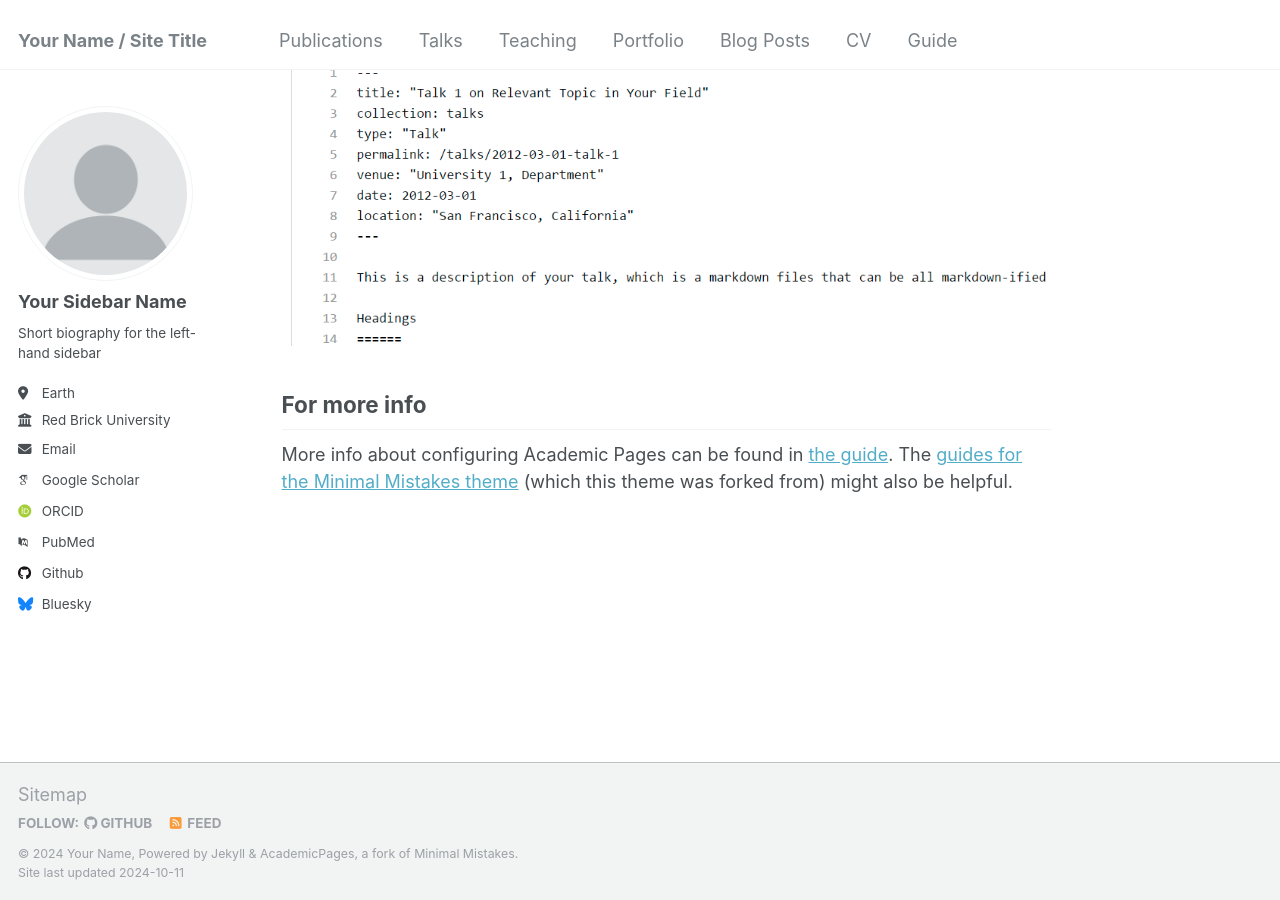
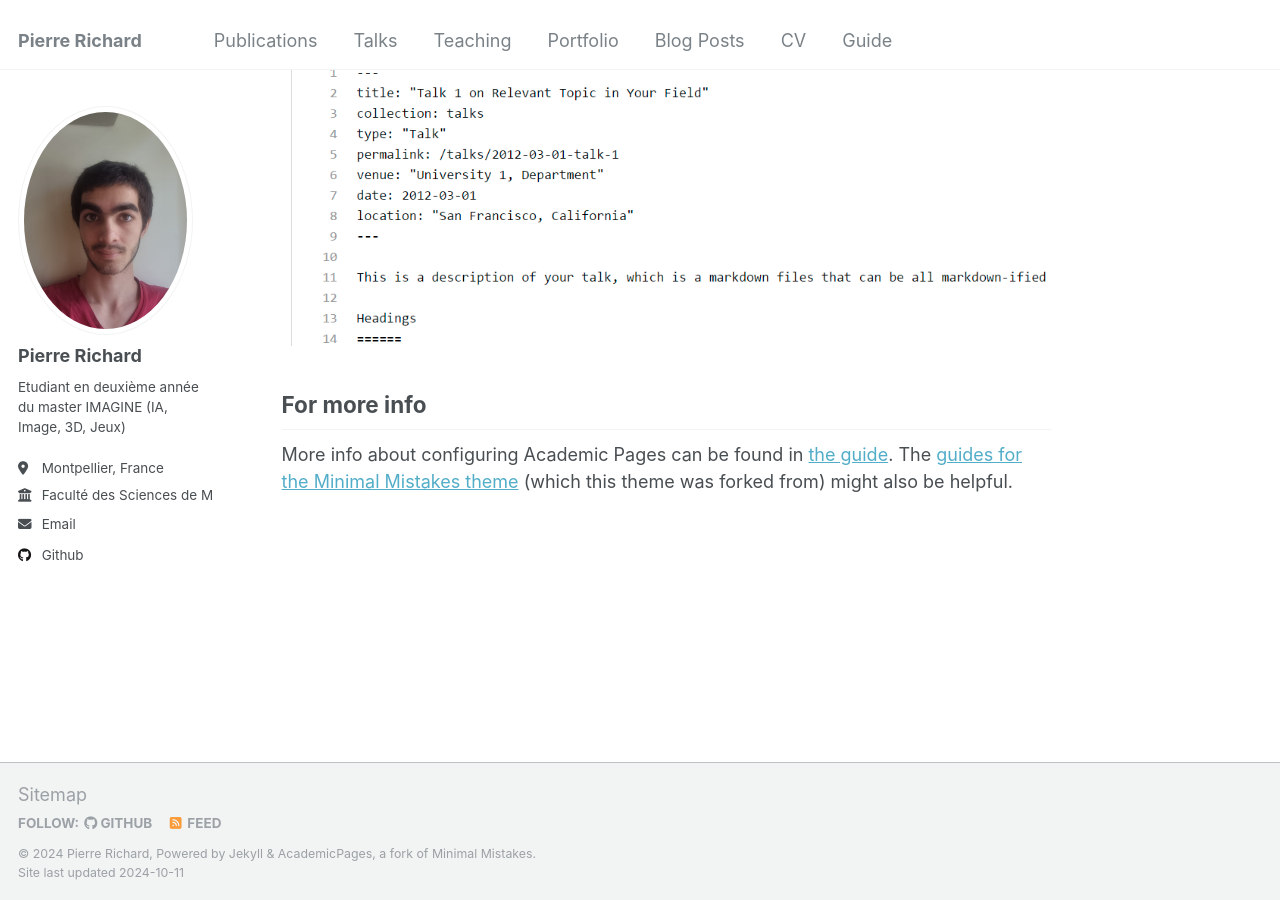
Before and after one commit to Ranger1986/Ranger1986.github.io, a Jekyll site: the page built from _pages/about.md, in a window 1280 px wide and 900 px high, scrolled down 2643 px. Built offline with Jekyll 4.4.1, drawn with Linux system fonts in a browser that asks for light colours; some web fonts are replaced.

Commit message:
Update _config.yml
update config with personal info

```diff
--- a/_config.yml
+++ b/_config.yml
@@ -8,47 +8,47 @@
 
 # Basic Site Settings
 locale                   : "en-US"
-title                    : "Your Name / Site Title"
+title                    : "Pierre Richard"
 title_separator          : "-"
-name                     : &name "Your Name"
-description              : &description "personal description"
-url                      : https://academicpages.github.io # the base hostname & protocol for your site e.g. "https://mmistakes.github.io"
+name                     : &name "Pierre Richard"
+description              : &description "Site portefolio de Pierre Richard"
+url                      : https://Ranger1986.github.io # the base hostname & protocol for your site e.g. "https://mmistakes.github.io"
 baseurl                  : "" # the subpath of your site, e.g. "/blog"
-repository               : "academicpages/academicpages.github.io"
+repository               : "Ranger1986/Ranger1986.github.io"
 
 # Site Author - The following control what appear as part of the author content on the side bar.
 #               If a field is blank the icon and link will not appear, otherwise it will be shown.
 #               Additional customization can be done by editing /_includes/author-profile.html
 author:
   # Biographic information
-  avatar           : "profile.png"
-  name             : "Your Sidebar Name"
+  avatar           : "Me.jpeg"
+  name             : "Pierre Richard"
   pronouns         : # example: "she/her"
-  bio              : "Short biography for the left-hand sidebar"
-  location         : "Earth"
-  employer         : "Red Brick University"
+  bio              : "Etudiant en deuxième année du master IMAGINE (IA, Image, 3D, Jeux)"
+  location         : "Montpellier, France"
+  employer         : "Faculté des Sciences de Montpellier"
   uri              : # URL
-  email            : "none@example.org"
+  email            : "pierre6richard7@gmail.com"
 
   # Academic websites
   arxiv            : # URL - Update with the correct link to your profile
-  googlescholar    : "https://scholar.google.com/citations?user=PS_CX0AAAAAJ"
+  googlescholar    :  #"https://scholar.google.com/citations?user=PS_CX0AAAAAJ"
   impactstory      : # URL
-  orcid            : "http://orcid.org/yourorcidurl"
+  orcid            :  #"http://orcid.org/yourorcidurl"
   semantic         : # URL
-  pubmed           : "https://www.ncbi.nlm.nih.gov/pubmed/?term=john+snow"
+  pubmed           :  # "https://www.ncbi.nlm.nih.gov/pubmed/?term=john+snow"
   researchgate     : # URL
 
   # Repositories and software development
   bitbucket        : # Username - Update with your username on the site
   codepen          : # Username
   dribbble         : # Username
-  github           : "academicpages"
+  github           : "Ranger1986"
   kaggle           : # Username
   stackoverflow    : # User number or user number and name (i.e., use "1" or "1/jeff-atwood")
 
   # Social media
-  bluesky          : "bsky.app" # Replace this with you Bluesky username
+  bluesky          :  #"bsky.app" # Replace this with you Bluesky username
   facebook         : # Username
   flickr           : # Username
   foursquare       : # Username
```
